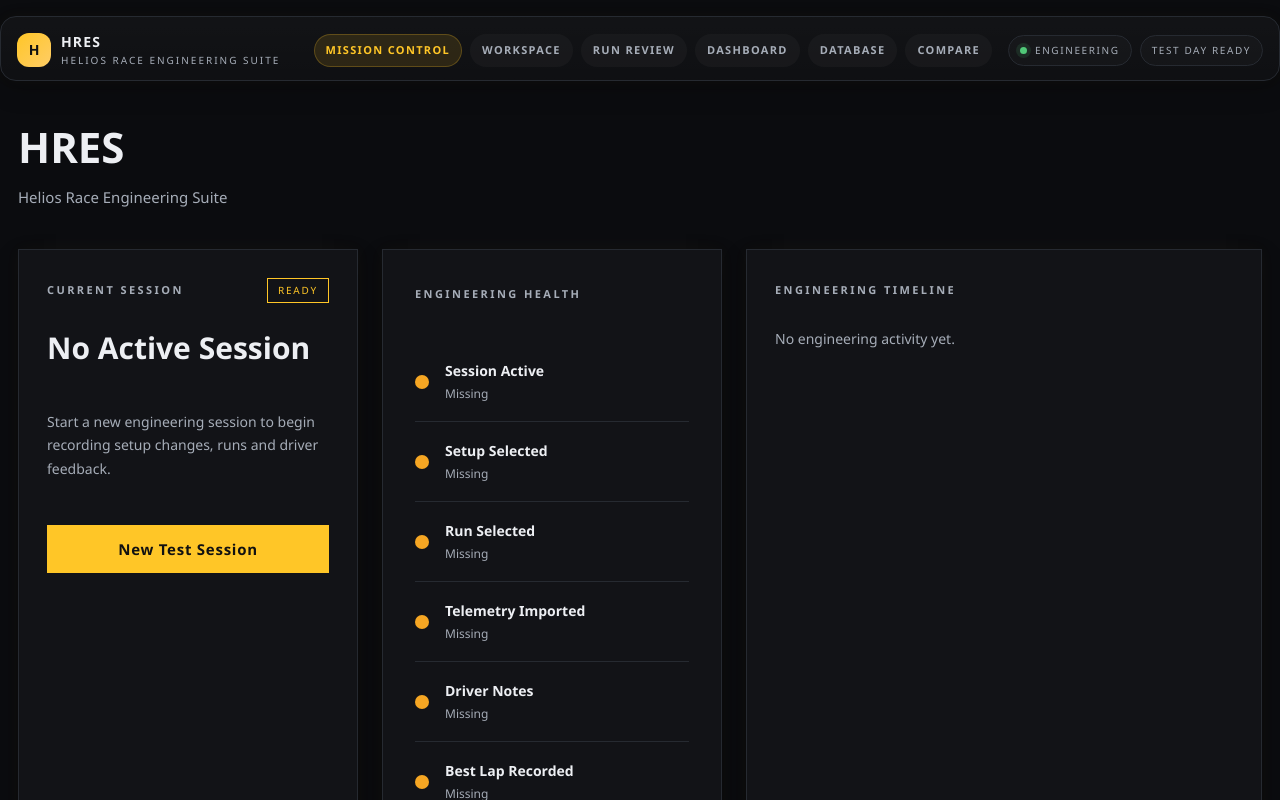
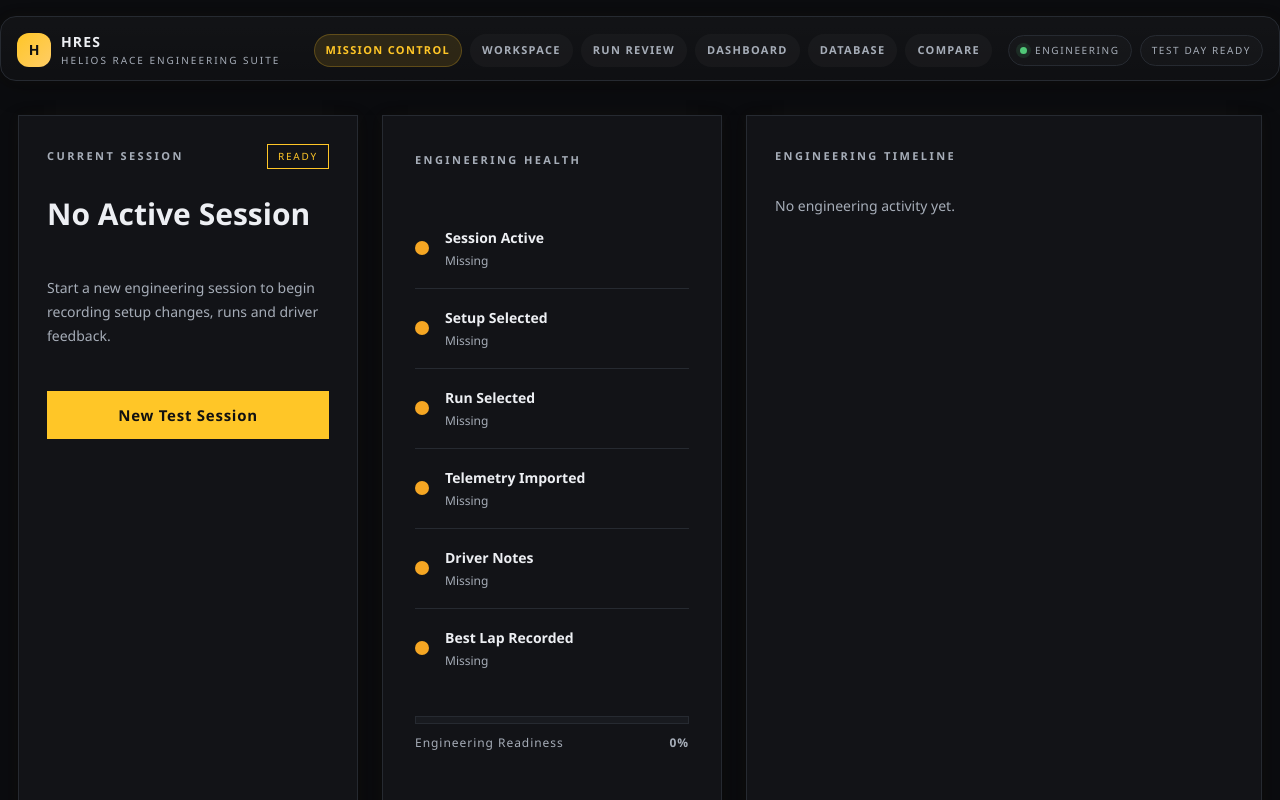
Before and after one commit to sgroot1/HRES, a React (Vite) app: page / in a window 1280 px wide. Shown: the top 800 px of the page. Built offline with nearby package versions, Linux system fonts and the light colour scheme.

Commit message:
Update MissionControl.tsx

```diff
--- a/src/pages/MissionControl.tsx
+++ b/src/pages/MissionControl.tsx
@@ -10,10 +10,6 @@ export default function MissionControl() {
 
   return (
     <div className="mission-control">
-      <header className="mission-header">
-        <h1>HRES</h1>
-        <p>Helios Race Engineering Suite</p>
-      </header>
 
       <div className="mission-dashboard">
         <CurrentSessionCard />
```
